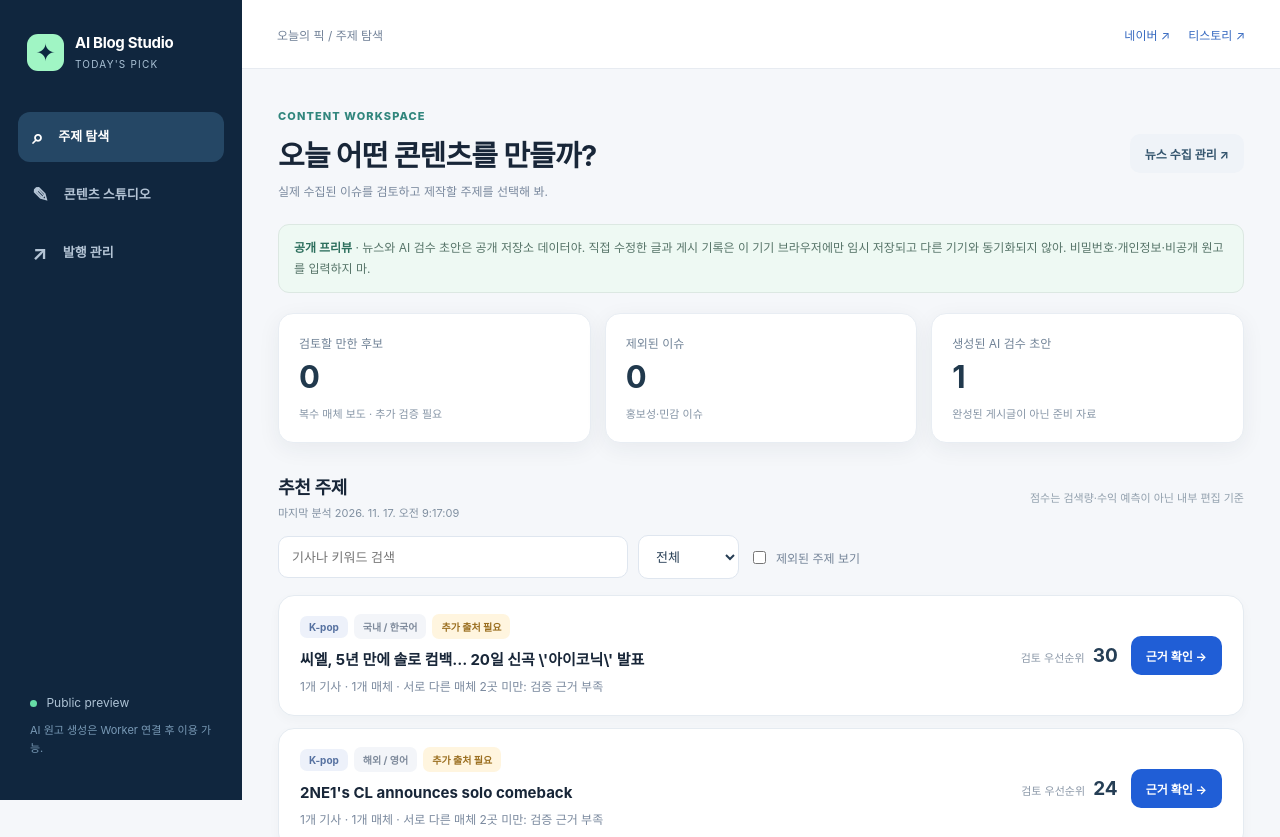
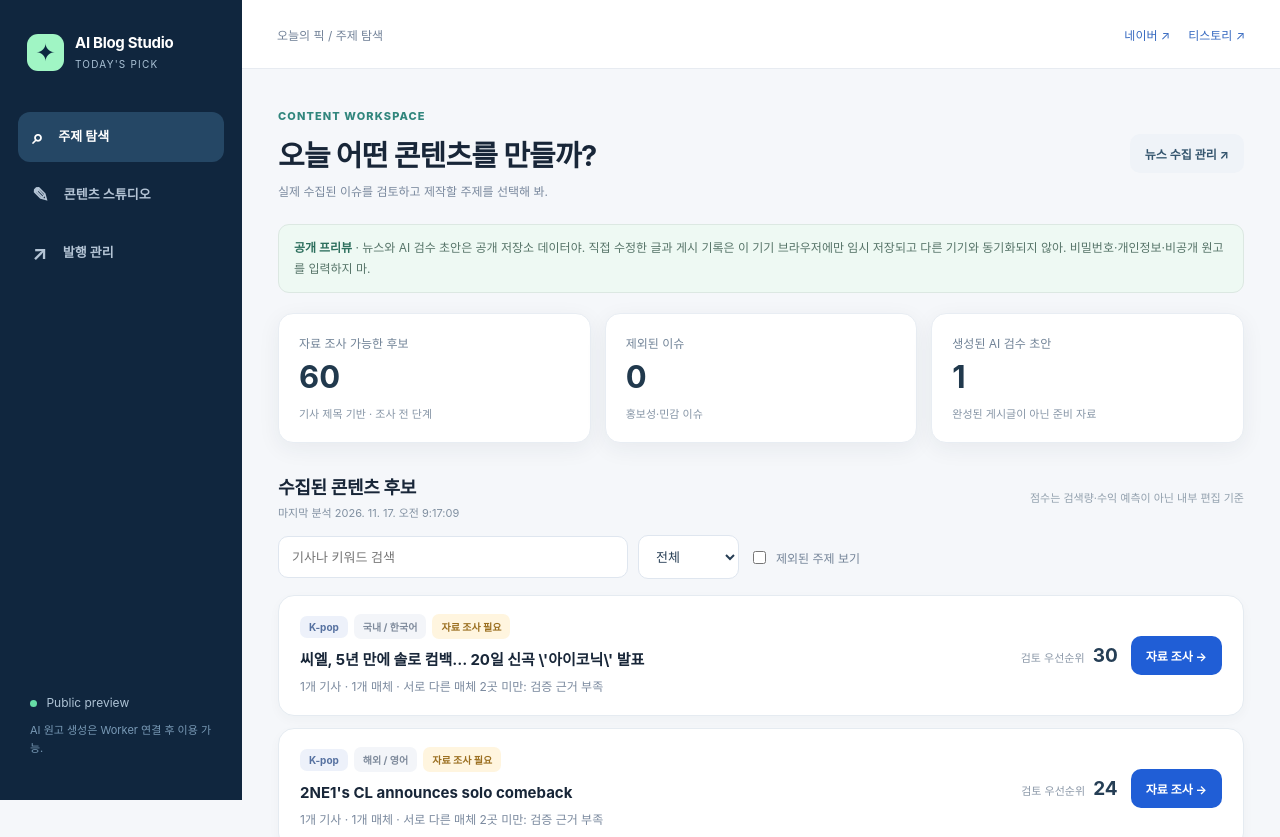
Before and after one commit to jjuniverse/ai-blog-studio, a Next.js app: page /ai-blog-studio/ in a window 1280 px wide. Shown: the top 837 px of the page. Built offline with nearby package versions, Linux system fonts and the light colour scheme.

Commit message:
ux: clarify discovered headlines are research candidates, not publish-ready recommendations

```diff
--- a/app/page.tsx
+++ b/app/page.tsx
@@ -55,7 +55,7 @@ const links = {
 };
 const statusLabel: Record<Status, string> = {
   research_required: '검토 후보',
-  needs_sources: '추가 출처 필요',
+  needs_sources: '자료 조사 필요',
   sensitive_review: '민감 이슈 제외',
   excluded_promotion: '홍보성 제외',
 };
@@ -195,7 +195,7 @@ export default function Home() {
   const text = legacyStored ? (saved?.fields?.[channel] || '') : legacyPublic ? '' : (saved?.fields?.[channel] ?? matchingDraft?.[channel] ?? '');
   const verified = !!saved?.verified;
   const images = saved?.imageNotes?.length === 3 ? saved.imageNotes : imagePrompts(selected);
-  const reviewCount = candidates.filter(x => x.status === 'research_required').length;
+  const reviewCount = candidates.filter(x => x.status === 'research_required' || x.status === 'needs_sources').length;
   const excludedCount = candidates.filter(x => ['excluded_promotion', 'sensitive_review'].includes(x.status || '')).length;
   const editCount = Object.values(localEdits).filter(x => Object.values(x.fields || {}).some(s => s?.trim())).length;
   const publishedCount = Object.values(localEdits).reduce((sum, x) => sum + Object.values(x.publishedUrls || {}).filter(Boolean).length, 0);
@@ -261,13 +261,13 @@ export default function Home() {
         {notice && <div className="toast" role="status">{notice}<button onClick={() => setNotice('')} aria-label="닫기">×</button></div>}
         {section === 'discover' && <>
           <div className="metric-grid">
-            <div className="metric"><small>검토할 만한 후보</small><strong>{reviewCount}</strong><span>복수 매체 보도 · 추가 검증 필요</span></div>
+            <div className="metric"><small>자료 조사 가능한 후보</small><strong>{reviewCount}</strong><span>기사 제목 기반 · 조사 전 단계</span></div>
             <div className="metric"><small>제외된 이슈</small><strong>{excludedCount}</strong><span>홍보성·민감 이슈</span></div>
             <div className="metric"><small>생성된 AI 검수 초안</small><strong>{drafts.length}</strong><span>완성된 게시글이 아닌 준비 자료</span></div>
           </div>
-          <div className="section-title"><div><h2>추천 주제</h2><p>{updatedAt ? '마지막 분석 ' + new Date(updatedAt).toLocaleString('ko-KR') : '뉴스 수집 후 목록이 업데이트돼.'}</p></div><span className="small-label">점수는 검색량·수익 예측이 아닌 내부 편집 기준</span></div>
+          <div className="section-title"><div><h2>수집된 콘텐츠 후보</h2><p>{updatedAt ? '마지막 분석 ' + new Date(updatedAt).toLocaleString('ko-KR') : '뉴스 수집 후 목록이 업데이트돼.'}</p></div><span className="small-label">점수는 검색량·수익 예측이 아닌 내부 편집 기준</span></div>
           <div className="filters"><input value={query} onChange={e => setQuery(e.target.value)} placeholder="기사나 키워드 검색" aria-label="키워드 검색"/><select value={category} onChange={e => setCategory(e.target.value)} aria-label="카테고리 필터">{categories.map(v => <option key={v}>{v}</option>)}</select><label className="inline-check"><input type="checkbox" checked={showExcluded} onChange={e => setShowExcluded(e.target.checked)}/> 제외된 주제 보기</label></div>
-          {loading ? <div className="state-card">콘텐츠 후보를 불러오는 중...</div> : loadError ? <div className="state-card">{loadError}</div> : visible.length === 0 ? <div className="state-card">조건에 맞는 후보가 없어. 필터를 변경하거나 뉴스 수집을 실행해 줘.</div> : <div className="recommend-list">{visible.slice(0, 30).map(c => <article className="recommend-card" key={c.id}><div className="topic-main"><div className="pill-row"><span className="pill">{c.category}</span><span className="pill subtle">{c.region === 'EN' ? '해외 / 영어' : '국내 / 한국어'}</span><span className={'pill ' + (c.status === 'research_required' ? 'green' : c.status === 'needs_sources' ? 'yellow' : 'red')}>{statusLabel[c.status || 'needs_sources']}</span></div><h3>{c.title}</h3><p className="muted">{c.headlines.length}개 기사 · {c.scores.independentPublisherCount}개 매체 · {c.reasons?.[0] || '출처 검증 필요'}</p></div><div className="topic-actions"><span className="priority">검토 우선순위 <strong>{c.scores.editorialPriority}</strong></span><button className="btn btn-primary" onClick={() => choose(c.id)}>{c.status === 'research_required' ? '콘텐츠 준비 →' : '근거 확인 →'}</button></div></article>)}</div>}
+          {loading ? <div className="state-card">콘텐츠 후보를 불러오는 중...</div> : loadError ? <div className="state-card">{loadError}</div> : visible.length === 0 ? <div className="state-card">조건에 맞는 후보가 없어. 필터를 변경하거나 뉴스 수집을 실행해 줘.</div> : <div className="recommend-list">{visible.slice(0, 30).map(c => <article className="recommend-card" key={c.id}><div className="topic-main"><div className="pill-row"><span className="pill">{c.category}</span><span className="pill subtle">{c.region === 'EN' ? '해외 / 영어' : '국내 / 한국어'}</span><span className={'pill ' + (c.status === 'research_required' ? 'green' : c.status === 'needs_sources' ? 'yellow' : 'red')}>{statusLabel[c.status || 'needs_sources']}</span></div><h3>{c.title}</h3><p className="muted">{c.headlines.length}개 기사 · {c.scores.independentPublisherCount}개 매체 · {c.reasons?.[0] || '출처 검증 필요'}</p></div><div className="topic-actions"><span className="priority">검토 우선순위 <strong>{c.scores.editorialPriority}</strong></span><button className="btn btn-primary" onClick={() => choose(c.id)}>{c.status === 'research_required' || c.status === 'needs_sources' ? '자료 조사 →' : '제외 사유 보기 →'}</button></div></article>)}</div>}
         </>}
         {section === 'editor' && <div className="studio-grid">
           <div className="editor-main">
@@ -285,7 +285,7 @@ export default function Home() {
                   <label>관리자 암호 (저장되지 않음)<input type="password" autoComplete="off" placeholder="Cloudflare에 등록한 STUDIO_PASSWORD" value={studioPassphrase} onChange={e=>setStudioPassphrase(e.target.value)}/></label>
                 </div>
                 <label className="notes-label">직접 확인한 사실 메모 (선택)<textarea rows={3} value={verifiedNotes} onChange={e=>setVerifiedNotes(e.target.value)} placeholder="공식 발표에서 확인한 내용과 출처를 입력해. 입력하지 않으면 검수용 구조만 생성해."/></label>
-                <p className="generator-help">{!selected?'주제를 먼저 선택해 줘.':!studioPassphrase?'관리자 암호를 입력한 뒤 생성 버튼을 눌러 줘.':selected.status==='needs_sources'?'출처가 한 곳뿐이야. AI가 확인 질문과 빈칸을 포함한 조사용 초안을 작성할 수 있어. 사실 확인 후 발행해.':selected.status!=='research_required'?'이 주제는 홍보성·민감 이슈로 제한돼.':'생성 준비 완료 · 검수용 초안이며 실제 발행 전 사실 확인이 필요해.'}</p>
+                <p className="generator-help">{!selected?'주제를 먼저 선택해 줘.':!studioPassphrase?'관리자 암호를 입력한 뒤 생성 버튼을 눌러 줘.':selected.status==='needs_sources'?'제목만 수집한 단계야. 자료 조사 버튼으로 공식 발표·관련 자료를 추가로 찾아봐. 검증 후 글을 만들 수 있어.':selected.status!=='research_required'?'이 주제는 홍보성·민감 이슈로 제한돼.':'생성 준비 완료 · 검수용 초안이며 실제 발행 전 사실 확인이 필요해.'}</p>
                 <div className="generator-actions"><button className="btn btn-primary" disabled={generating||!selected} onClick={generateHere}>{generating?'AI 생성 중…':'✦ 자료 조사하고 원고 생성'}</button><span>OpenAI 웹 검색 + 원고 작성 비용 발생 · 인증 후 생성</span></div>
                 {generateError&&<p className="generator-error" role="alert">{generateError}</p>}
                 <p className="muted">Worker URL은 자동 연결했어. 관리자 암호는 브라우저에 저장하지 않아. Cloudflare Secrets 등록이 완료돼야 실제 생성돼.</p>
```
